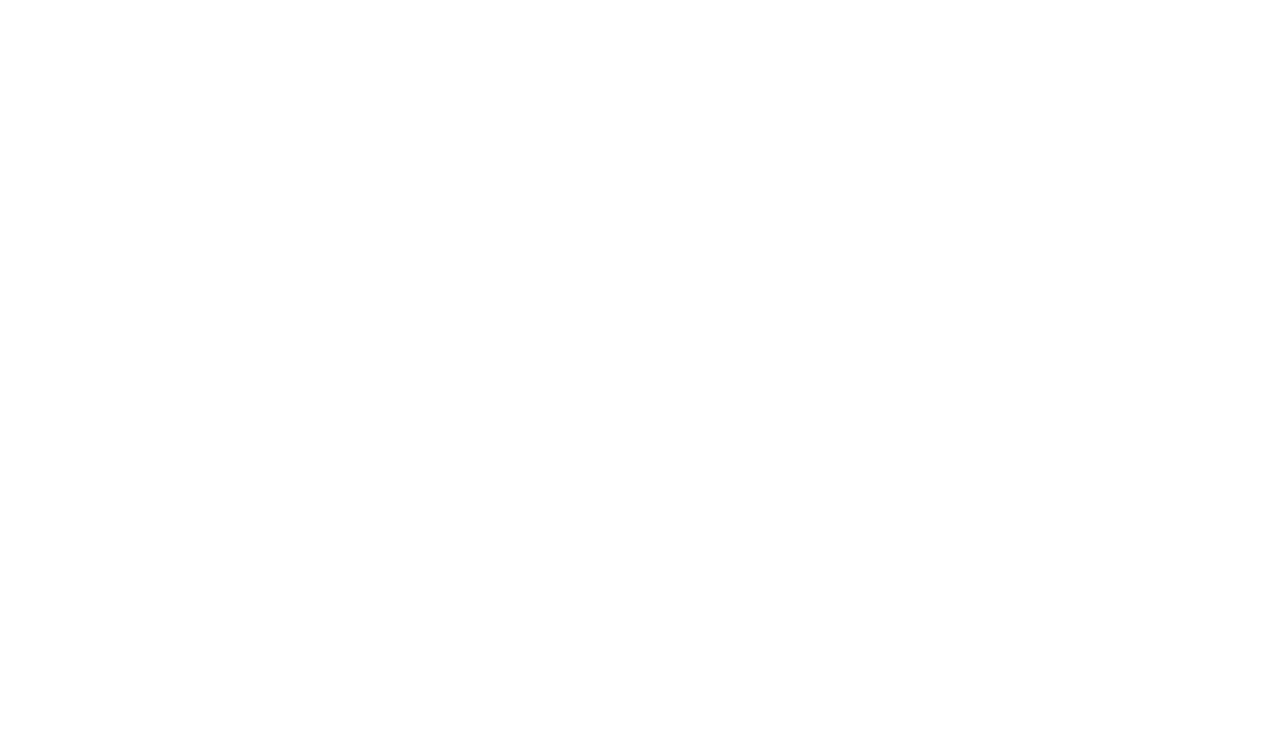
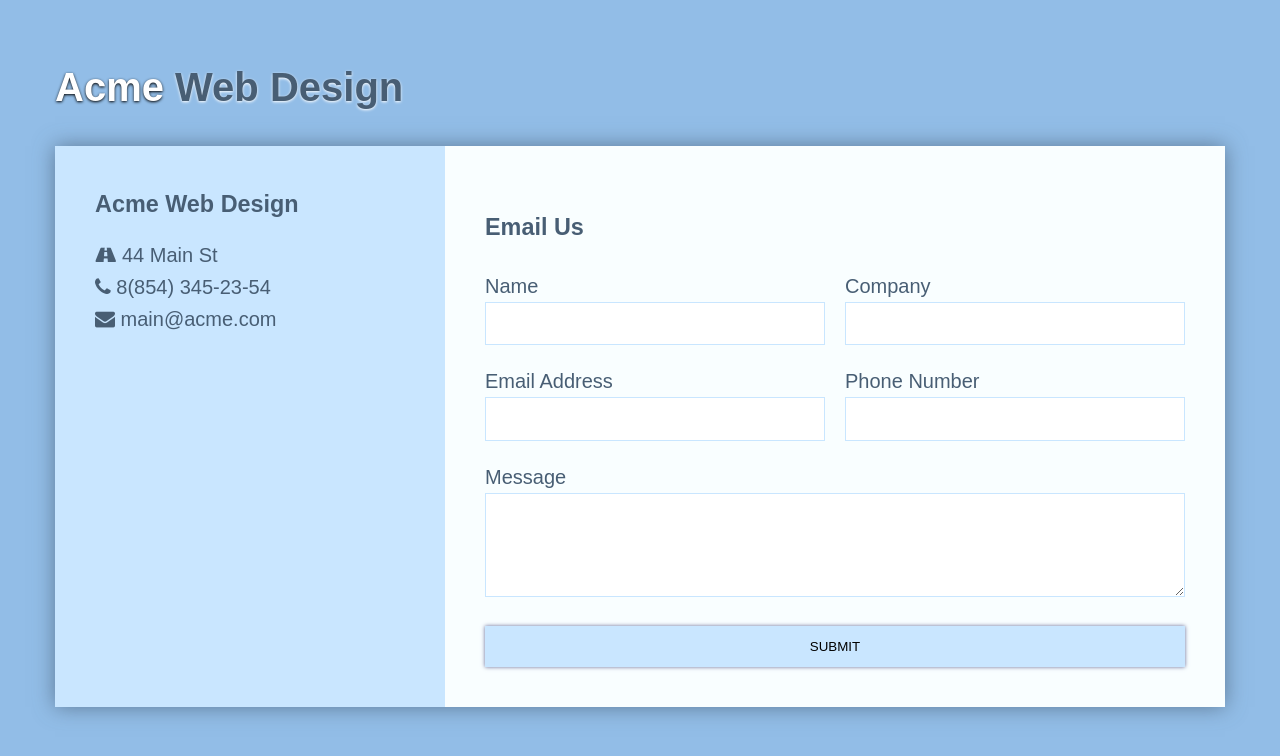
Before and after one commit to Belchenkov/responseFormFirebase, a plain HTML site: page index.html in a window 1280 px wide. Drawn offline with nearby package versions, Linux system fonts and the light colour scheme; a web font is replaced by a local one.

Commit message:
Form is Created

```diff
--- a/index.html
+++ b/index.html
@@ -4,12 +4,55 @@
     <meta charset="UTF-8">
     <meta name="viewport" content="width=device-width, initial-scale=1.0">
     <meta http-equiv="X-UA-Compatible" content="ie=edge">
-    <title>MobileContactsFormFirebase</title>
+    <title>Acme Web Design</title>
+    <link href="https://maxcdn.bootstrapcdn.com/font-awesome/4.7.0/css/font-awesome.min.css" rel="stylesheet" integrity="sha384-wvfXpqpZZVQGK6TAh5PVlGOfQNHSoD2xbE+QkPxCAFlNEevoEH3Sl0sibVcOQVnN" crossorigin="anonymous">
+    <link rel="stylesheet" href="https://cdn.jsdelivr.net/npm/animate.css@3.5.2/animate.min.css">
     <link rel="stylesheet" href="style.css">
 </head>
 <body>
 
+    <div class="container">
+        <h1 class="brand"><span>Acme</span> Web Design</h1>
 
+        <div class="wrapper animated bounceInLeft">
+            <div class="company-info">
+                <h3>Acme Web Design</h3>
+                <ul>
+                    <li><i class="fa fa-road"></i> 44 Main St</li>
+                    <li><i class="fa fa-phone"></i> 8(854) 345-23-54</li>
+                    <li><i class="fa fa-envelope"></i> main@acme.com</li>
+                </ul>
+            </div>
+            <div class="contact">
+                <h3>Email Us</h3>
+                <form>
+                    <p>
+                        <label for="name">Name</label>
+                        <input type="text" name="name" id="name">
+                    </p>
+                    <p>
+                        <label for="company">Company</label>
+                        <input type="text" name="company" id="company">
+                    </p>
+                    <p>
+                        <label for="email">Email Address</label>
+                        <input type="email" name="email" id="email">
+                    </p>
+                    <p>
+                        <label for="phone">Phone Number</label>
+                        <input type="text" name="phone" id="phone">
+                    </p>
+                    <p class="full">
+                        <label for="message">Message</label>
+                        <textarea name="message" id="message" cols="30" rows="5"></textarea>
+                    </p>
+                    <p  class="full">
+                        <button>Submit</button>
+                    </p>
+                </form>
+            </div>
+        </div>
+    </div>
 
 </body>
 </html>
--- a/style.css
+++ b/style.css
@@ -0,0 +1,119 @@
+@import url('https://fonts.googleapis.com/css?family=Saira+Extra+Condensed');
+
+* {
+    box-sizing: border-box;
+    font-family: 'Saira Extra Condensed', sans-serif;
+}
+
+body {
+    background: #92bde7;
+    color: #485e74;
+    line-height: 1.6;
+    font-family: 'Segoe UI', Tahoma, Geneva, Verdana, sans-serif;
+    padding: 1em;
+    font-size: 20px;
+}
+
+.container {
+    max-width: 1170px;
+    margin-left: auto;
+    margin-right: auto;
+}
+
+ul {
+    list-style: none;
+    padding: 0;
+}
+
+.brand {
+    text-align: center;
+    text-shadow: 0 1px 3px #fff;
+}
+
+.brand span {
+    color: #fff;
+    text-shadow: 0 1px 3px #000000;
+}
+
+.wrapper {
+    box-shadow: 0 0 20px 0 rgba(72, 94, 116, 0.7);
+}
+
+.wrapper > * {
+    padding: 1em;
+}
+
+.company-info {
+    background-color: #c9e6ff;
+}
+
+.company-info h3,
+.company-info ul {
+    text-align: center;
+    margin: 0 0 1rem 0;
+}
+
+.contact {
+    background: #f9feff;
+}
+
+/* FORM STYLES */
+.contact form {
+    display: grid;
+    grid-template-columns: 1fr 1fr;
+    grid-gap: 20px;
+}
+
+.contact form label {
+    display: block;
+}
+
+.contact form p {
+    margin: 0;
+}
+
+.contact form .full {
+    grid-column: 1 / 3;
+}
+
+.contact form button,
+.contact form input,
+.contact form textarea {
+    width: 100%;
+    padding: 1em;
+    border: 1px solid #c9e6ff;
+}
+
+.contact form button {
+    background: #c9e6ff;
+    border: 0;
+    text-transform: uppercase;
+    box-shadow: 0 0 4px #656a96;
+    transition: all .4s ease-in-out;
+}
+
+.contact form button:hover,
+.contact form button:focus {
+    background: #92bde7;
+    color: #fff;
+    outline: 0;
+    transition: all .4s ease-in-out;
+}
+
+/* LARGE SCREEN */
+@media(min-width: 700px) {
+    .wrapper {
+        display: grid;
+        grid-template-columns: 1fr 2fr;
+    }
+
+    .wrapper > * {
+        padding: 2em;
+    }
+
+    .company-info h3,
+    .company-info ul,
+    .brand {
+        text-align: left;
+    }
+}
```
Also changed, not shown: 1 other file.
